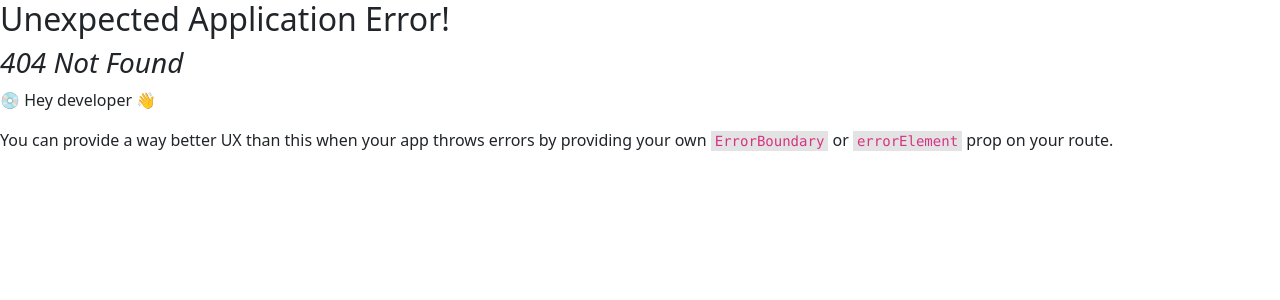
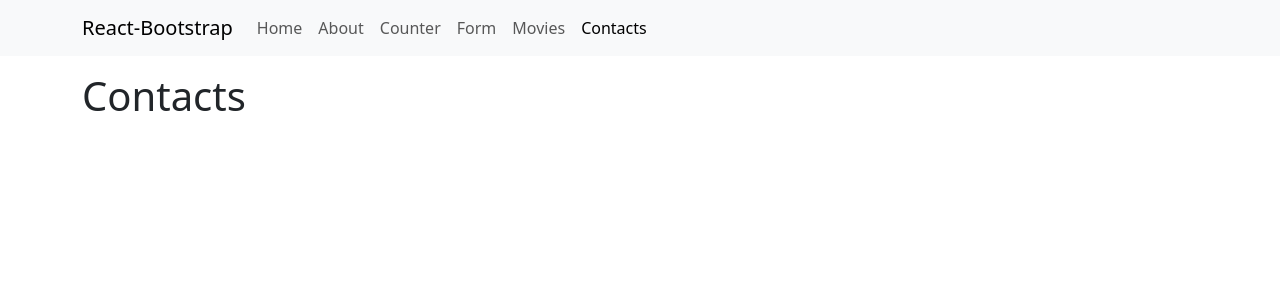
Before and after one commit to EricCote/react_direct_impact, a React (Vite) app: page /contacts in a window 1280 px wide. Before the commit this address had no page. Shown: the top 300 px of the page. Built offline with nearby package versions, Linux system fonts and the light colour scheme.

Commit message:
noew contacts page

```diff
--- /dev/null
+++ b/src/Contacts/Contacts.jsx
@@ -0,0 +1,7 @@
+export default function Contacts() {
+  return (
+    <>
+      <h1>Contacts</h1>
+    </>
+  );
+}
--- a/src/Menu.jsx
+++ b/src/Menu.jsx
@@ -1,21 +1,34 @@
 import Container from 'react-bootstrap/Container';
 import Nav from 'react-bootstrap/Nav';
 import Navbar from 'react-bootstrap/Navbar';
-import {NavLink} from "react-router-dom";
+import { NavLink } from 'react-router-dom';
 
 function Menu() {
   return (
-        <Navbar expand="lg" className="bg-body-tertiary">
+    <Navbar expand='lg' className='bg-body-tertiary'>
       <Container>
-                <Navbar.Brand href="/home">React-Bootstrap</Navbar.Brand>
-                <Navbar.Toggle aria-controls="basic-navbar-nav" />
-                <Navbar.Collapse id="basic-navbar-nav">
-                    <Nav className="me-auto">
-                        <Nav.Link as={NavLink} to="/">Home</Nav.Link>
-                        <Nav.Link as={NavLink} to="/about">About</Nav.Link>
-                        <Nav.Link as={NavLink} to="/counter">Counter</Nav.Link>
-                        <Nav.Link as={NavLink} to="/form">Form</Nav.Link>
-                        <Nav.Link as={NavLink} to="/movies">Movies</Nav.Link>
+        <Navbar.Brand href='/home'>React-Bootstrap</Navbar.Brand>
+        <Navbar.Toggle aria-controls='basic-navbar-nav' />
+        <Navbar.Collapse id='basic-navbar-nav'>
+          <Nav className='me-auto'>
+            <Nav.Link as={NavLink} to='/'>
+              Home
+            </Nav.Link>
+            <Nav.Link as={NavLink} to='/about'>
+              About
+            </Nav.Link>
+            <Nav.Link as={NavLink} to='/counter'>
+              Counter
+            </Nav.Link>
+            <Nav.Link as={NavLink} to='/form'>
+              Form
+            </Nav.Link>
+            <Nav.Link as={NavLink} to='/movies'>
+              Movies
+            </Nav.Link>
+            <Nav.Link as={NavLink} to='/contacts'>
+              Contacts
+            </Nav.Link>
           </Nav>
         </Navbar.Collapse>
       </Container>
--- a/src/app.jsx
+++ b/src/app.jsx
@@ -12,6 +12,7 @@ import {
 } from 'react-router-dom';
 import MyForm from './Form/MyForm.jsx';
 import Movies from './Movies/Movies.jsx';
+import Contacts from './Contacts/Contacts.jsx';
 import { lazy, Suspense } from 'react';
 import { ErrorBoundary } from 'react-error-boundary';
 
@@ -35,7 +36,7 @@ function Root() {
       <Container className='mt-3'>
         <Suspense fallback={<Spinner variant='primary' />}>
           <ErrorBoundary
-            fallback={<div>Sorry, there's an error</div>}
+            fallback={<div>Sorry, we have an error</div>}
             key={location.pathname}
           >
             <Outlet />
@@ -61,6 +62,7 @@ let router = createBrowserRouter([
       },
       { path: '/form', element: <MyForm /> },
       { path: '/movies', element: <Movies /> },
+      { path: '/contacts', element: <Contacts /> },
       { element: <p>Page Cannot Be Found</p> },
     ],
   },
```
Lines whose indentation alone changed are shown as unchanged.
